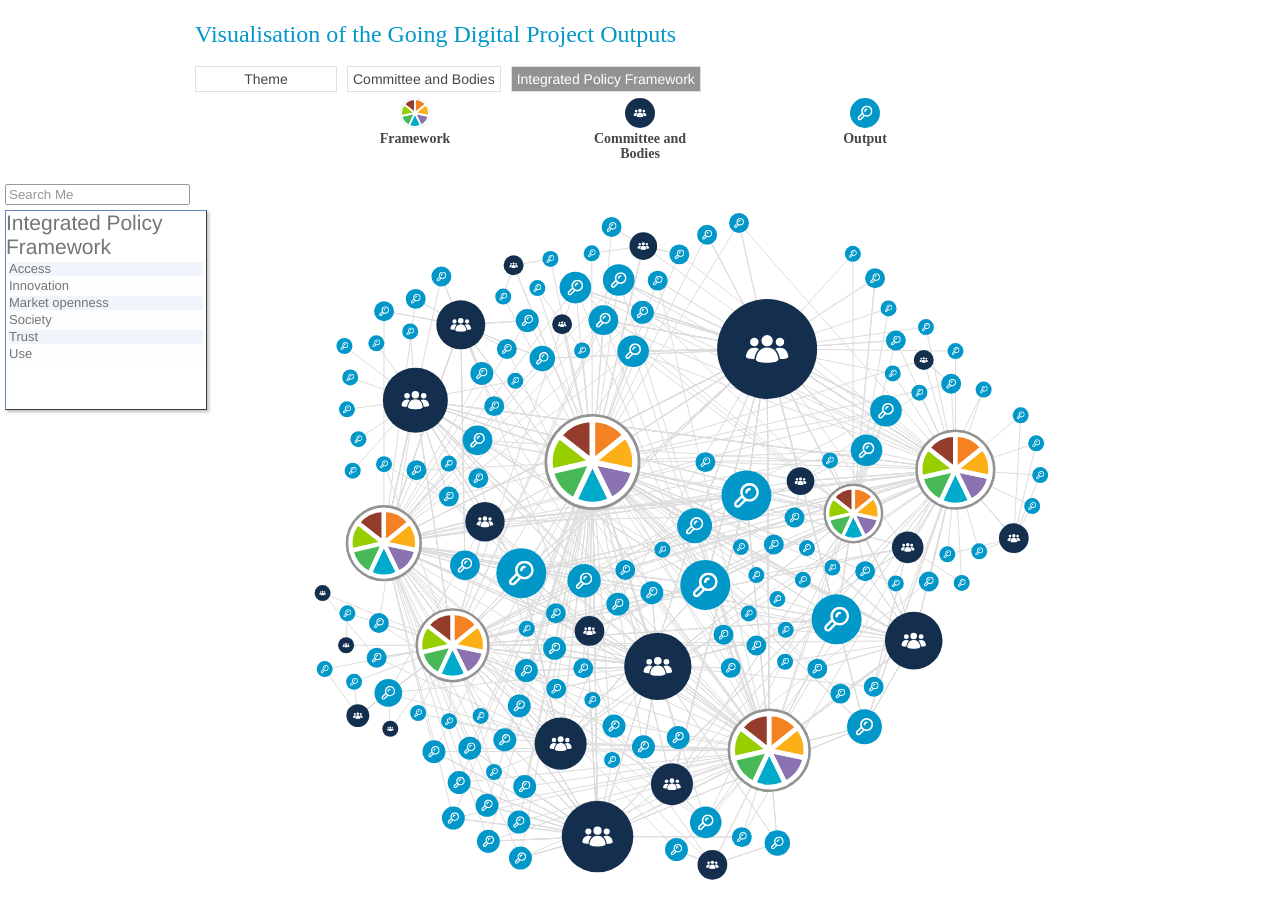
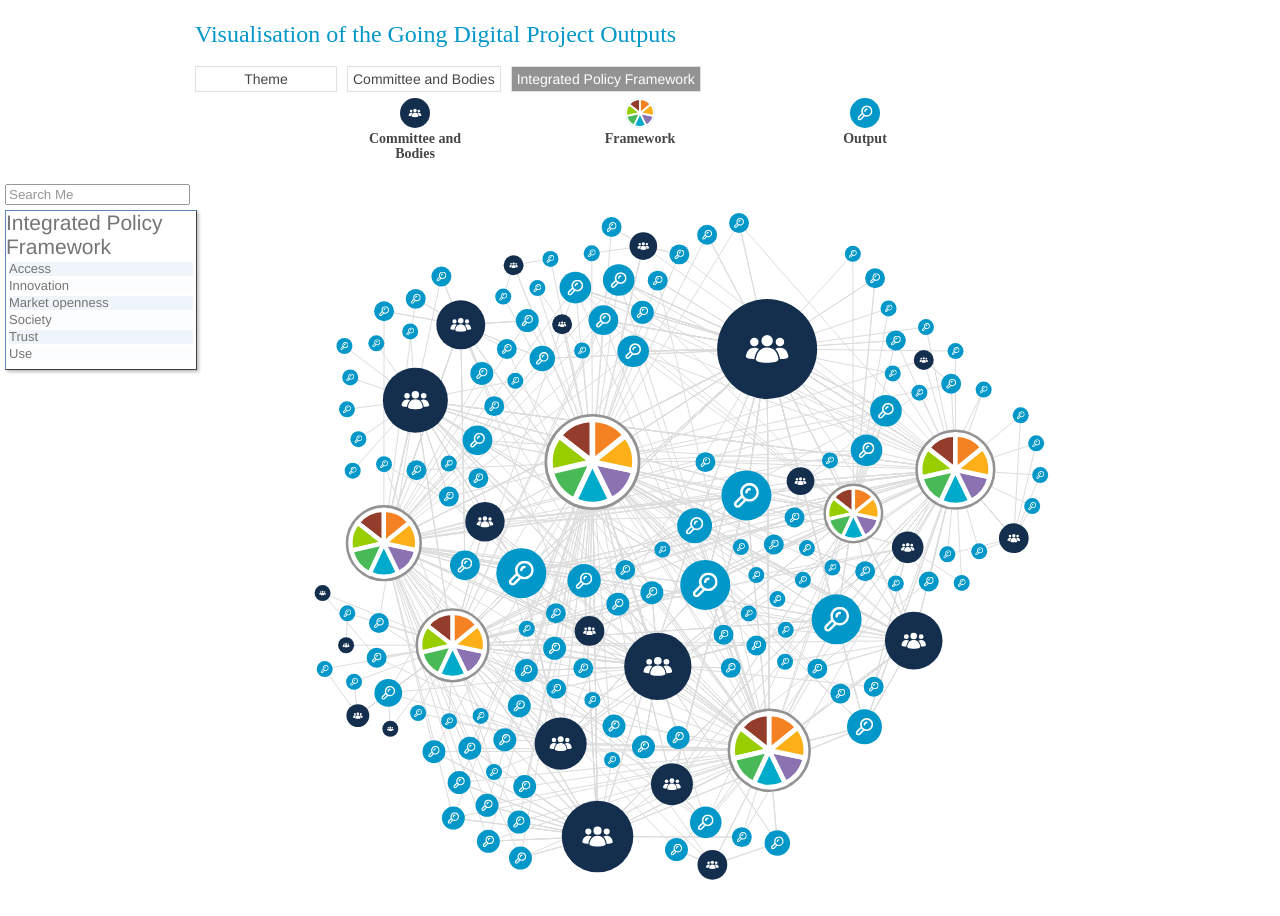
Before and after one commit to gitvfd/digi-network-oecd, a plain HTML site: page index.html in a window 1280 px wide. Drawn offline with Linux system fonts and the light colour scheme.

Commit message:
change order legend

```diff
--- a/index.html
+++ b/index.html
@@ -100,14 +100,14 @@ h2{
   border-style: outset;
   border-width: 1px;
   border-color: #142f4e;
-  width:200px;
+  width:190px;
   margin:5px 5px 5px 0px;
   /* offset-x | offset-y | color */
   box-shadow: 2px 2px 3px #A7A7A7
 }
 
 ul {
-   height: 150px;
+   height: 110px;
     overflow-y: scroll;
     padding: 0px;
     -webkit-margin-before: 0em;
@@ -317,7 +317,7 @@ var simulation = d3.forceSimulation()
     .force("x", d3.forceX(0))
 
 
-var dataLegend=[{name:"Integrated Policy Framework"},{name:"Committee and Bodies"},{name:"Output"}]
+var dataLegend=[{name:"Committee and Bodies"},{name:"Integrated Policy Framework"},{name:"Output"}]
 
 var nodeLegend = svglegend
   .selectAll("g")
```
